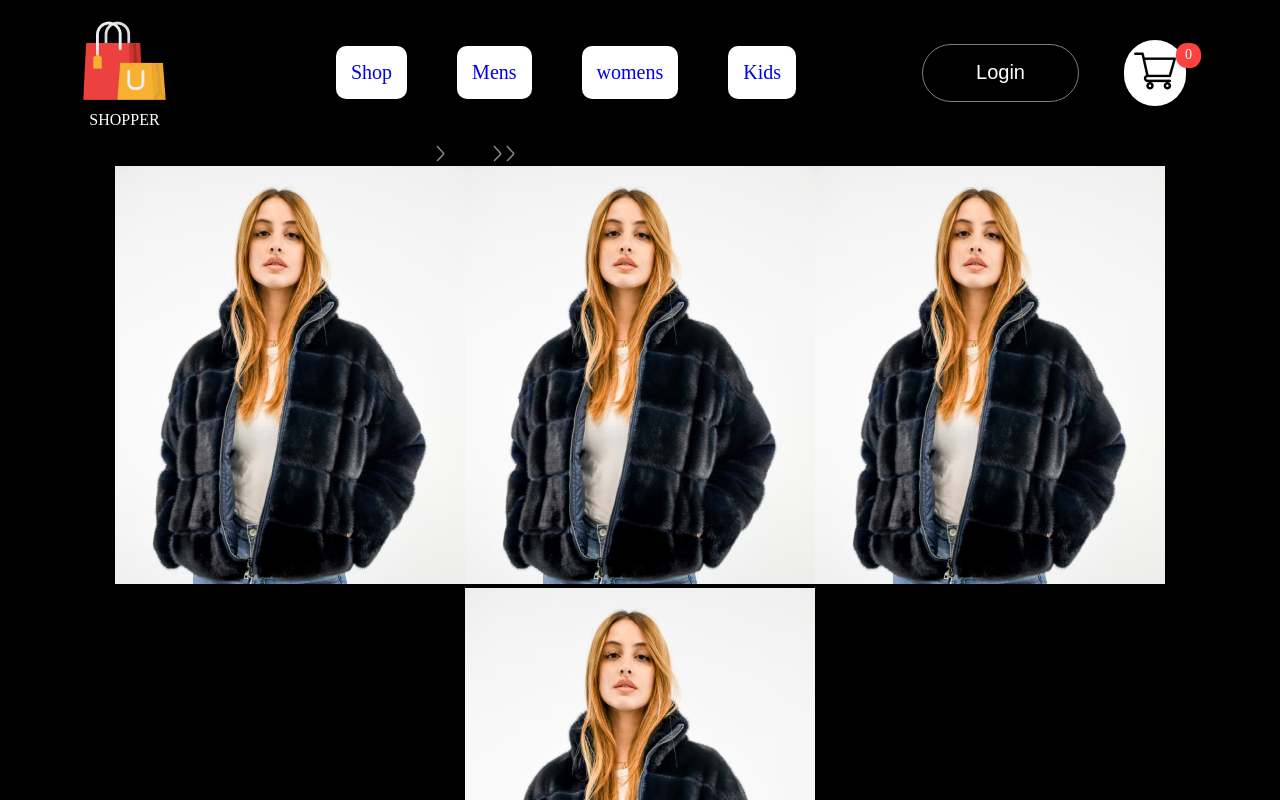
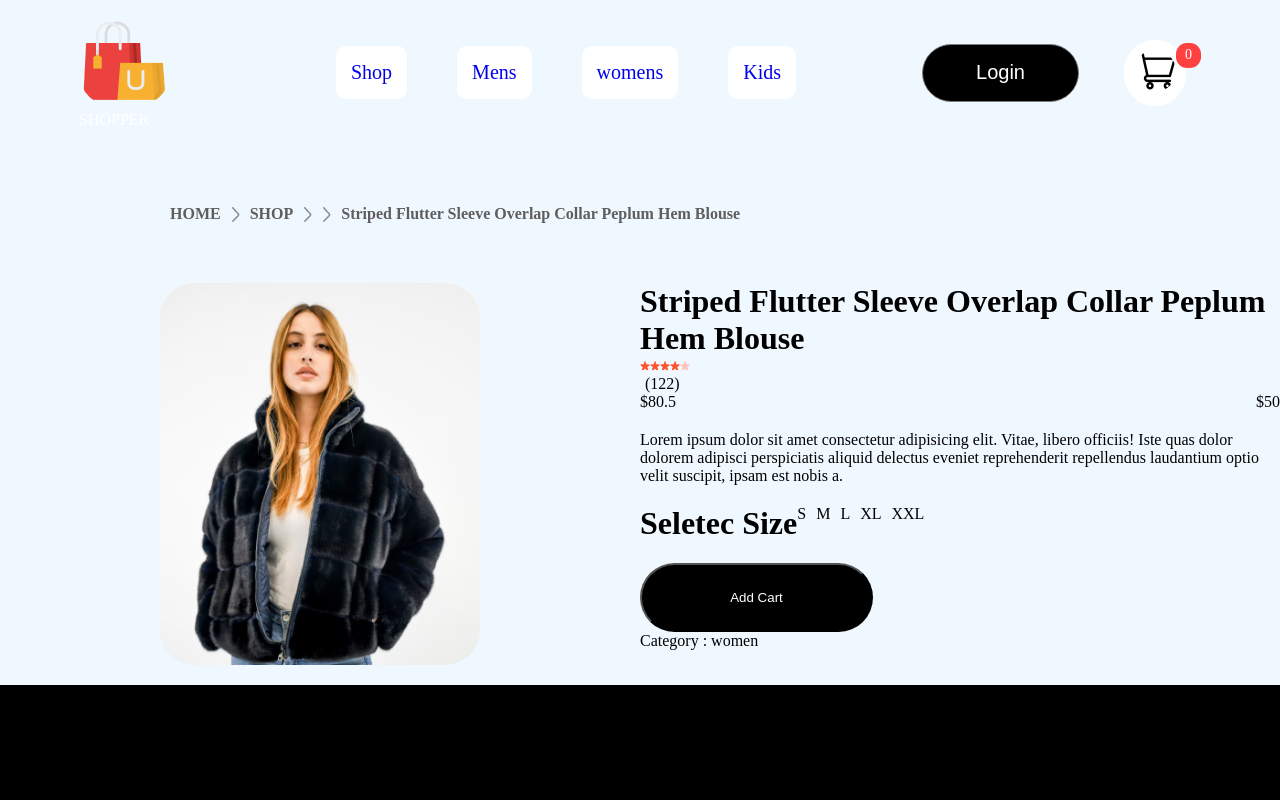
Before and after one commit to danielandersonBC96/Ecommerce.github.io, a React (Create React App) app: page /product/1 in a window 1280 px wide. Shown: the top 800 px of the page. Built offline with nearby package versions, Linux system fonts and the light colour scheme.

Commit message:
criando tela de produto

```diff
--- a/package.json
+++ b/package.json
@@ -35,5 +35,8 @@
       "last 1 firefox version",
       "last 1 safari version"
     ]
+  },
+  "devDependencies": {
+    "@babel/plugin-proposal-private-property-in-object": "^7.21.11"
   }
 }
--- a/src/App.css
+++ b/src/App.css
@@ -1,7 +1,8 @@
 .App {
-  text-align: center;
-  background-color: black;
+
+  background-color: aliceblue;
 }
+
 
 .App-logo {
   height: 40vmin;
--- a/src/Components/Breadcrums/Breadcrums.css
+++ b/src/Components/Breadcrums/Breadcrums.css
@@ -0,0 +1,17 @@
+.breadcrum {
+    display: flex;
+    align-items: center;
+    gap: 10px;
+    color: #5e5e5e;
+    font-size: 16px;
+    font-weight: 600;
+    margin: 60px 20px; /* Reduzindo a margem para telas menores */
+    text-transform: capitalize;
+  }
+
+  /* Adicione media queries para estilos responsivos */
+  @media screen and (min-width: 768px) {
+    .breadcrum {
+      margin: 60px 170px; /* Restaurando a margem para telas maiores */
+    }
+  }
--- a/src/Components/Items/Item.css
+++ b/src/Components/Items/Item.css
@@ -3,16 +3,18 @@
     width: 350px;
 
    color: rgb(0, 0, 0);
-   background-color:rgb(189, 184, 184) ;
+   background-color:rgb(236, 236, 236) ;
    border-radius: 75px;
    padding: 10px;
-
+  gap: 17px;
 }
 
 .item p {
 
     margin: 6px 0px ;
     padding: 10px;
+    background-color: #000000;
+    color: azure;
 }
 
 .item img {
--- a/src/Components/Items/item.jsx
+++ b/src/Components/Items/item.jsx
@@ -10,7 +10,7 @@ export const Item = (props) => {
 
                 <Link to={`/product${props.id}`}>  <img src={props.image} alt=''/> </Link>
                 <p>{props.name}</p>
-                <p>{props.category}</p>
+
                   <div className='items-prices'>
                       <div className='item-price-new'>
                              ${props.new_price}
--- a/src/Components/Navbar/Navbar.css
+++ b/src/Components/Navbar/Navbar.css
@@ -4,7 +4,6 @@
     justify-content: space-around;
     padding: 16px;
     box-shadow: 0 1px 3px -2pc white;
-    background-color: black;
     color: #fff;
 
 }
--- a/src/Components/ProductDisplay/ProductDisplay.css
+++ b/src/Components/ProductDisplay/ProductDisplay.css
@@ -0,0 +1,88 @@
+.productdisplay {
+    display: flex;
+    flex-direction: column;
+  }
+
+  .productdisplay-left,
+  .productdisplay-right {
+    width: 50%;
+  }
+
+  .productdisplay-left {
+    margin-bottom: 20px;
+  }
+
+  .productdisplay-img-list {
+    display: flex;
+    overflow-x: auto;
+  }
+
+  .productdisplay-img {
+    display: flex;
+    justify-content: center;
+    margin-bottom: 20px;
+  }
+
+  .productdisplay-main-img {
+    max-width: 50%;
+    height: auto;
+  }
+
+  .productdisplay-right-star img {
+    width: 10px;
+    height: 10px;
+
+
+  }
+  img{
+
+    border-radius: 35px;
+  }
+
+  .productdisplay-right-star p {
+    margin-left: 5px;
+  }
+
+  .productdisplay-right-prices {
+    display: flex;
+    justify-content: space-between;
+    margin-bottom: 20px;
+  }
+
+  .productdisplay-right-description {
+    margin-bottom: 20px;
+  }
+
+  .productdisplay-right-size {
+    display: flex;
+    margin-bottom: 20px;
+  }
+
+  .productdisplay-right-size div {
+    margin-right: 10px;
+  }
+
+  .productdisplay-right-category {
+    margin-bottom: 20px;
+  }
+
+  /* Adicione media queries para estilos responsivos */
+  @media screen and (min-width: 768px) {
+    .productdisplay {
+      flex-direction: row;
+    }
+
+    .productdisplay-left,
+    .productdisplay-right {
+      width: 50%;
+    }
+
+    .productdisplay-img-list {
+      flex-direction: column;
+      overflow-x: visible;
+    }
+
+    .productdisplay-img {
+      margin-bottom: 0;
+    }
+  }
--- a/src/Components/ProductDisplay/ProductDisplay.jsx
+++ b/src/Components/ProductDisplay/ProductDisplay.jsx
@@ -1,5 +1,5 @@
 import React from 'react';
-import './ProductDisplay.css';
+import "./ProductDisplay.css";
 import star_icon from '../Assets/star_icon.png';
 import star_dull_icon from '../Assets/star_dull_icon.png'
 
@@ -11,13 +11,6 @@ export const ProductDisplay = (props) => {
         <div className='productdisplay'>
             <div className="productdisplay-left">
 
-                <div className="productdisplay-img-list">
-                    <img src={product.image} alt=''/>
-                    <img src={product.image} alt=''/>
-                    <img src={product.image} alt=''/>
-                    <img src={product.image} alt=''/>
-
-                </div>
                 <div className="productdisplay-img">
                     <img className='productdisplay-main-img ' src={product.image} alt=''/>
                 </div>
@@ -41,8 +34,20 @@ export const ProductDisplay = (props) => {
                     </div>
                 </div>
                 <div className="productdisplay-right-description">
-                    {product.description}
+                  <p> Lorem ipsum dolor sit amet consectetur adipisicing elit. Vitae, libero officiis! Iste quas dolor dolorem adipisci perspiciatis aliquid delectus eveniet reprehenderit repellendus laudantium optio velit suscipit, ipsam est nobis a.</p>
                 </div>
+                <div className="productdisplay-right-size">
+                    <h1> Seletec Size </h1>
+                     <div className="productdisplay-right-size">
+                         <div>S</div>
+                         <div>M</div>
+                         <div>L</div>
+                         <div>XL</div>
+                         <div>XXL</div>
+                     </div>
+                </div>
+                <button>Add Cart</button>
+                <p className='productdisplay-right-category'>Category : <span> {product.category}</span></p>
             </div>
         </div>
     );
```
Also changed, not shown: 1 other file (tests, documents, lock files or other folders).
